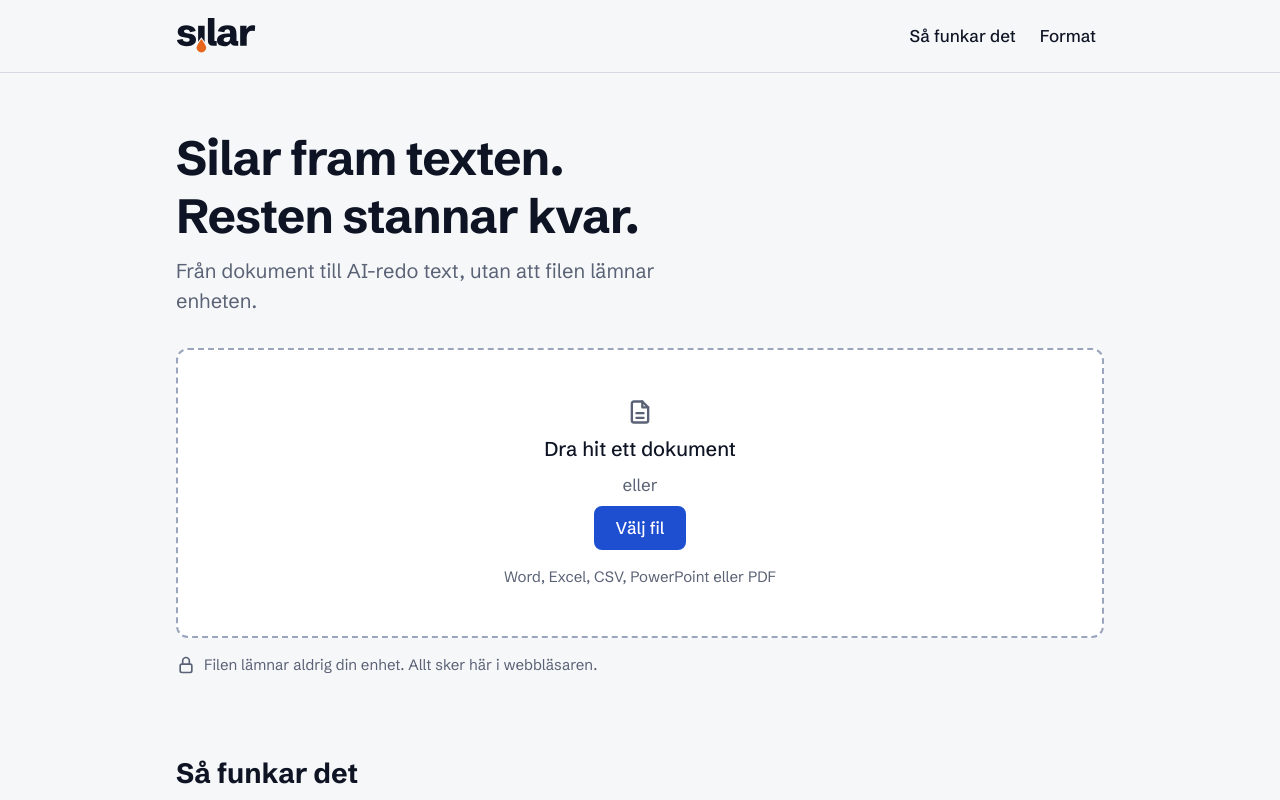
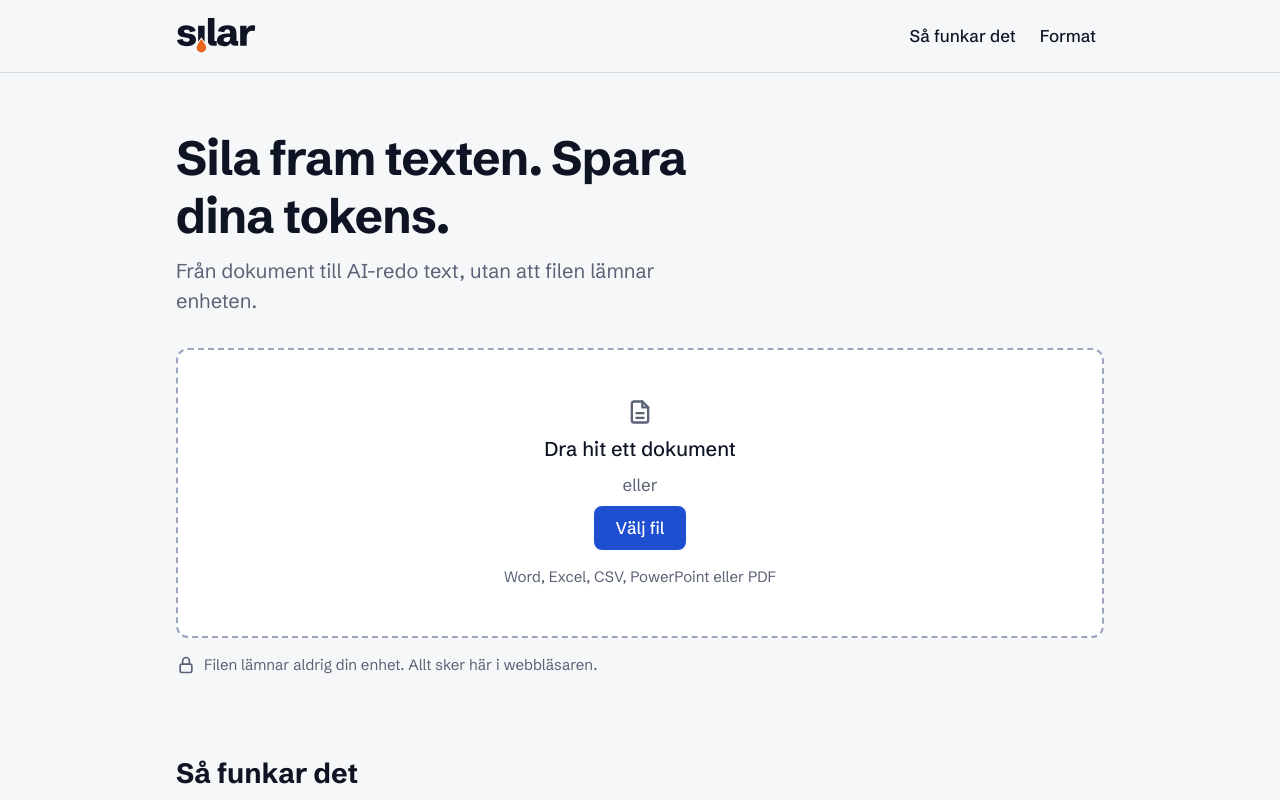
Before and after one commit to promptagency/silar, a React (Vite) app: page / in a window 1280 px wide. Shown: the top 800 px of the page. Built offline with nearby package versions, Linux system fonts and the light colour scheme.

Commit message:
Heading: Sila fram texten. Spara dina tokens.

```diff
--- a/src/ui/App.tsx
+++ b/src/ui/App.tsx
@@ -115,7 +115,7 @@ export function App() {
 
       <main>
         <section className="wrap hero" aria-labelledby="hero-title">
-          <h1 id="hero-title">Silar fram texten. Resten stannar kvar.</h1>
+          <h1 id="hero-title">Sila fram texten. Spara dina tokens.</h1>
           <p className="sub">Från dokument till AI-redo text, utan att filen lämnar enheten.</p>
 
           <input ref={input} type="file" accept={ACCEPT} hidden onChange={(e) => void handle(e.target.files?.[0])} />
```
Also changed, not shown: 2 other files (tests, documents, lock files or other folders).
